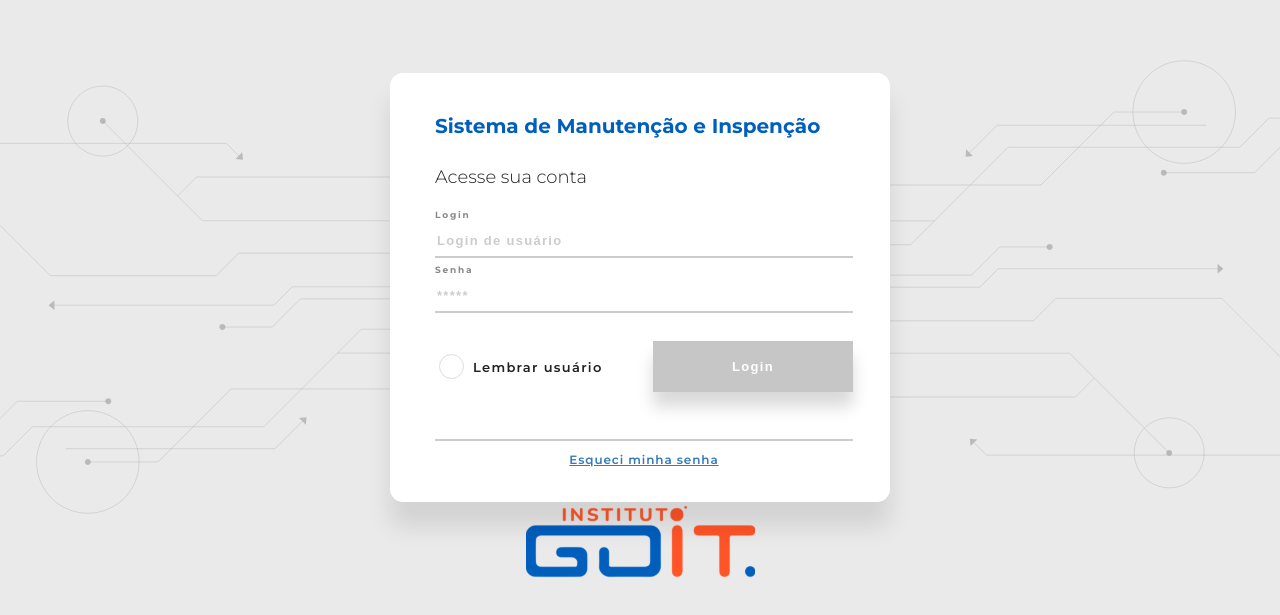
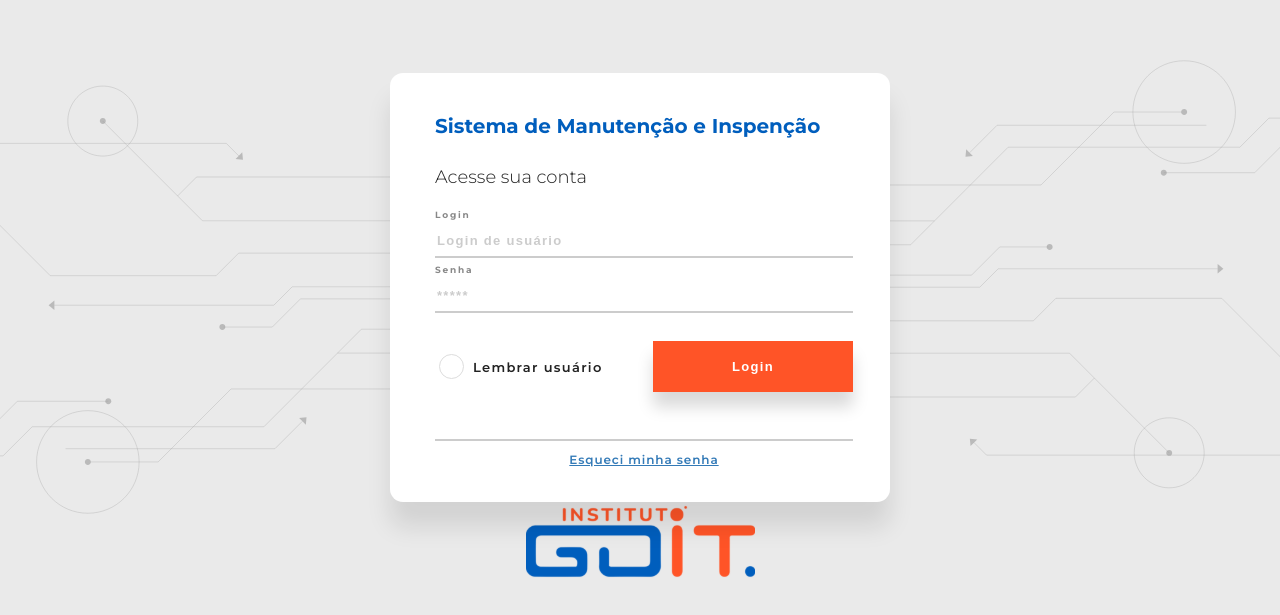
Before and after one commit to guidovisk1/Aposta, a React (Create React App) app: page / in a window 1280 px wide. Shown: the part 113-728 px from the top of the page. Built offline with nearby package versions, Linux system fonts and the light colour scheme.

Commit message:
Removed diabled from login button before form validation

```diff
--- a/src/pages/Login/components/LoginBox/index.tsx
+++ b/src/pages/Login/components/LoginBox/index.tsx
@@ -65,7 +65,7 @@ const LoginBox: React.FC = () => {
       />
       <ButtonsWrapper>
         <Checkbox labelText="Lembrar usuário" />
-        <Button disabled loading={isLoading} onClick={() => handleSignIn()}>
+        <Button loading={isLoading} onClick={() => handleSignIn()}>
           Login
         </Button>
       </ButtonsWrapper>
```
